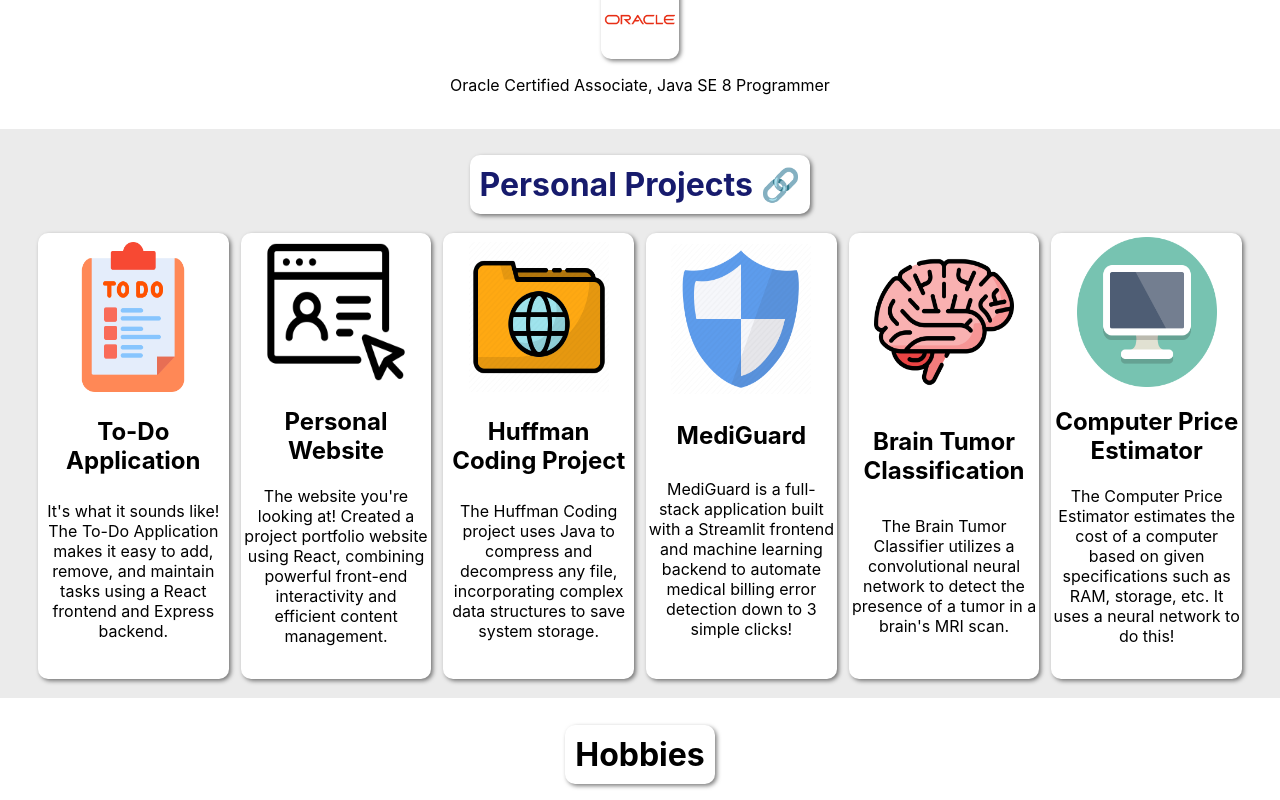
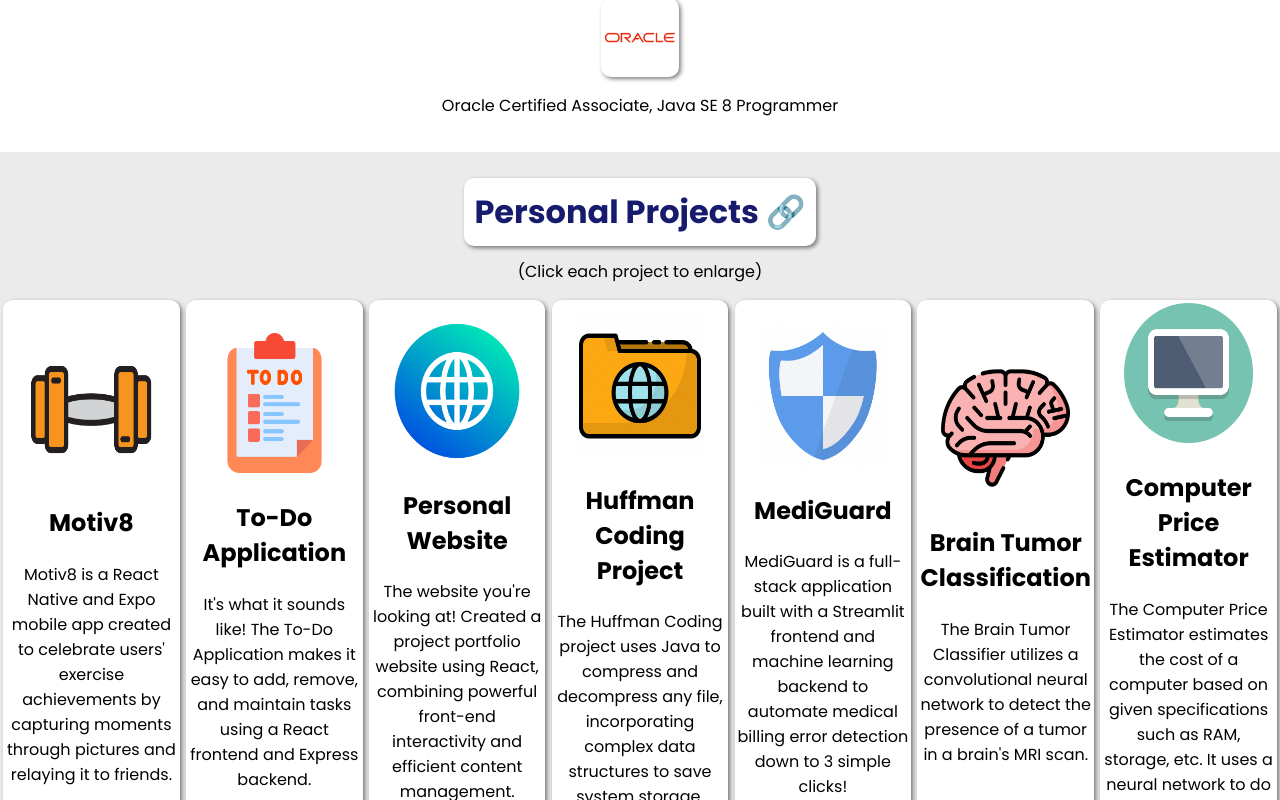
Before and after one commit to yashkukrecha/personalprojects, a React (Create React App) app in the folder personal-web/: page / in a window 1280 px wide. Shown: the part 1220-2020 px from the top of the page. Built offline with nearby package versions, Linux system fonts and the light colour scheme.

Commit message:
updated personal website

```diff
--- a/personal-web/public/index.html
+++ b/personal-web/public/index.html
@@ -15,6 +15,9 @@
       user's mobile device or desktop. See https://developers.google.com/web/fundamentals/web-app-manifest/
     -->
     <link rel="manifest" href="%PUBLIC_URL%/manifest.json" />
+    <link rel="preconnect" href="https://fonts.googleapis.com">
+    <link rel="preconnect" href="https://fonts.gstatic.com" crossorigin>
+    <link href="https://fonts.googleapis.com/css2?family=Poppins:ital,wght@0,100;0,200;0,300;0,400;0,500;0,600;0,700;0,800;0,900;1,100;1,200;1,300;1,400;1,500;1,600;1,700;1,800;1,900&display=swap" rel="stylesheet">
     <!--
       Notice the use of %PUBLIC_URL% in the tags above.
       It will be replaced with the URL of the `public` folder during the build.
--- /dev/null
+++ b/personal-web/src/Components/FullScreenComponent.js
@@ -0,0 +1,41 @@
+import '../Styles/FullScreenComponent.css';
+import '../Styles/App.css';
+import { FontAwesomeIcon } from '@fortawesome/react-fontawesome';
+import { faXmark } from '@fortawesome/free-solid-svg-icons';
+
+export default function FullScreenComponent(props) {
+    const index = props.index;
+    const pro = props.project.toLowerCase();
+
+    const info = [
+        ["React Native", "Expo Go", "Firebase", "JavaScript", "React Navigation", "Expo Camera/Image Integration"],
+        ["React", "Firebase", "Express.js", "JavaScript", "Postman"],
+        ["React", "JavaScript", "Chart.js"],
+        ["Java"],
+        ["Streamlit", "Python", "TensorFlow", "Pandas", "NumPy"],
+        ["Python", "TensorFlow", "Pandas", "NumPy"],
+        ["Python", "TensorFlow", "Pandas", "NumPy"]];
+
+    return (
+        <div className="column-container" id="full-screen">
+            <button className="button" id="close-button" onClick={() => props.setTrigger(false)}>
+                <FontAwesomeIcon icon={faXmark} />
+            </button>
+            <h2 className="titles" id="fullscreen-title"> {props.project} </h2>
+            <div className='row-container' id="icon-tech-container">
+                <img id="fullscreen-icon" alt="project-icon" src={require(`../Icons/${pro}.png`)}></img>
+                <div id="list">
+                    <h4 id="tech">Tech Stack:</h4>
+                    <ul id="software" className="desc">
+                        {info[index].map((item, idx) => (
+                            <li style={{textAlign: 'left'}} key={idx}> {item}</li>
+                        ))}
+                    </ul>
+                </div>
+
+            </div>
+
+            <h4 id="fullscreen-desc" className="desc"> {props.desc} </h4>
+        </div>
+    );
+}
--- a/personal-web/src/Components/IndividualProject.js
+++ b/personal-web/src/Components/IndividualProject.js
@@ -3,8 +3,9 @@ import '../Styles/App.css';
 
 export default function IndividualProject(props) {
     const pro = props.project.toLowerCase();
+
     return (
-        <div className="column-container" id="project-container">
+        <div>
             <img id="project-icon" alt="project-icon" src={require(`../Icons/${pro}.png`)}></img>
             <h2 id="project-title"> {props.project} </h2>
             <h4 className="desc"> {props.desc} </h4>
--- a/personal-web/src/Components/Projects.js
+++ b/personal-web/src/Components/Projects.js
@@ -1,24 +1,43 @@
 import '../Styles/Projects.css';
+import '../Styles/IndividualProject.css';
 import '../Styles/App.css';
 import IndividualProject from './IndividualProject';
+import FullScreenComponent from './FullScreenComponent';
+import {useState, useEffect} from 'react';
 
 export default function Projects() {
 
-    const list = ["To-Do Application", "Personal Website","Huffman Coding Project","MediGuard","Brain Tumor Classification","Computer Price Estimator"];
-    const desc = ["It's what it sounds like! The To-Do Application makes it easy to add, remove, and maintain tasks using a React frontend and Express backend.",
+    const list = ["Motiv8", "To-Do Application", "Personal Website","Huffman Coding Project","MediGuard","Brain Tumor Classification","Computer Price Estimator"];
+    const desc = ["Motiv8 is a React Native and Expo mobile app created to celebrate users' exercise achievements by capturing moments through pictures and relaying it to friends.",
+                "It's what it sounds like! The To-Do Application makes it easy to add, remove, and maintain tasks using a React frontend and Express backend.",
                 "The website you're looking at! Created a project portfolio website using React, combining powerful front-end interactivity and efficient content management.",
                 "The Huffman Coding project uses Java to compress and decompress any file, incorporating complex data structures to save system storage.",
                 "MediGuard is a full-stack application built with a Streamlit frontend and machine learning backend to automate medical billing error detection down to 3 simple clicks!",
                 "The Brain Tumor Classifier utilizes a convolutional neural network to detect the presence of a tumor in a brain's MRI scan.",
                 "The Computer Price Estimator estimates the cost of a computer based on given specifications such as RAM, storage, etc. It uses a neural network to do this!"];
 
+    const [clicked, setClicked] = useState(false);
+    const [index, setIndex] = useState(0);
+    const [screenWidth, setScreenWidth] = useState(window.innerWidth);
+    const handleProjectClick = (index) => {
+        console.log("clicked");
+        setClicked(true);
+        setIndex(index);
+    };
+
     return (
         <div className="column-container" id="grey">
+            {clicked && screenWidth > 600 && (<FullScreenComponent setTrigger={setClicked} project={list[index]} desc={desc[index]} index={index}/>)}
             <h2 className="titles">
                 <a className="tags" href="https://github.com/yashkukrecha/personalprojects" target="_blank"> Personal Projects 🔗 </a>
             </h2>
+            <h4 id="click"> (Click each project to enlarge) </h4>
             <div className="row-container" id="projects">
-                {list.map((project, index) => (<IndividualProject project={project} desc={desc[index]} />))}
+                {list.map((project, index) => (
+                    <div id="project-container" className="column-container" onClick={() => handleProjectClick(index)}>
+                        <IndividualProject project={project} desc={desc[index]}/>
+                    </div>
+                ))}
             </div>
         </div>
     )
--- a/personal-web/src/Components/Skills.js
+++ b/personal-web/src/Components/Skills.js
@@ -6,11 +6,11 @@ import BarChart from "./BarChart";
 export default function Skills() {
 
     const data = {
-        labels: ["Java", "Python", "React", "JavaScript", "HTML", "CSS", "Express", "React Native", "C", "SQL"],
+        labels: ["Java", "Python", "React", "JavaScript", "HTML", "CSS", "Express", "React Native", "C", "Assembly", "SQL"],
         datasets: [
             {
               label: 'Months of Experience',
-              data: [30, 17, 6, 6, 6, 6, 5, 3, 3, 1],
+              data: [31, 18, 10, 10, 10, 10, 6, 4, 4, 2, 1],
               backgroundColor: "#BF5700",
             },
         ],
--- a/personal-web/src/Styles/App.css
+++ b/personal-web/src/Styles/App.css
@@ -1,5 +1,6 @@
 * {
   text-align: center;
+  font-family: 'Poppins';
 }
 
 .column-container {
--- /dev/null
+++ b/personal-web/src/Styles/FullScreenComponent.css
@@ -0,0 +1,76 @@
+#full-screen {
+    position: fixed;
+    top: 3%;
+    left: 20%;
+    width: 60%;
+    height: 90%;
+    background-color: rgb(245, 245, 245);
+    z-index: 1;
+    border-radius: 10px;
+    box-shadow: 4px 8px 20px rgba(0, 0, 0, 0.5);
+    justify-content: flex-start;
+    transition: opacity .5s;
+}
+
+#full-screen--invisible {
+  opacity: 0;
+  pointer-events: none; /* Makes the modal unclickable */
+}
+
+#full-screen--visible {
+   opacity: 1; /* Modal is visible */
+   pointer-events: initial; /* Modal is clickable */
+}
+
+#fullscreen-title {
+    margin-top: 10%;
+    font-size: 48px;
+    transition: color 0.4s ease;
+}
+
+#fullscreen-title:hover {
+    color: #BF5700;
+}
+
+#close-button {
+    position: absolute;
+    top: 1%;
+    right: 1%;
+}
+
+#fullscreen-icon {
+    margin-top: 2%;
+    width: 50%;
+    height: 140px;
+    padding: 0px;
+    margin-top: 2%;
+    margin-bottom: 2%;
+}
+
+#fullscreen-desc {
+    margin-left: 3%;
+    margin-right: 3%;
+    font-size: 20px;
+}
+
+#icon-tech-container {
+    margin-top: 2%;
+    gap: 10%;
+}
+
+#list {
+    box-shadow: 2px 2px 4px rgba(0, 0, 0, 0.5);
+    background-color: white;
+    border-radius: 10px;
+    padding-right: 10%;
+}
+
+#tech {
+    margin-bottom: 0;
+    text-align: center;
+}
+
+#software {
+    margin-top: 1%;
+    text-align: left;
+}
--- a/personal-web/src/Styles/IndividualProject.css
+++ b/personal-web/src/Styles/IndividualProject.css
@@ -3,10 +3,11 @@
     border-radius: 10px;
     box-shadow: 2px 2px 4px rgba(0, 0, 0, 0.5);
     background-color: white;
-    width: 20%;
+    width: 25%;
     padding-left: 2px;
     padding-right: 2px;
-    margin: 0.5%;
+    margin: 0.25%;
+    cursor: pointer;
 }
 
 #project-title{
@@ -17,7 +18,7 @@
 #project-icon {
     margin-top: 2%;
     width: 75%;
-    height: 150px;
+    height: 140px;
     padding: 0px;
 }
 
--- a/personal-web/src/Styles/Projects.css
+++ b/personal-web/src/Styles/Projects.css
@@ -1,6 +1,13 @@
 #projects {
     align-items: stretch;
-    width: 95%;
+    width: 100%;
+    flex-wrap: 'wrap';
+}
+
+#click {
+    margin: 0;
+    margin-bottom: 1%;
+    font-weight: normal;
 }
 
 @media only screen and (max-width: 600px) {
@@ -11,4 +18,8 @@
         justify-content: center;
         width: 95%;
     }
+
+    #click {
+        height: 0;
+    }
 }
```
Also changed, not shown: personal-web/src/Icons/motiv8.png (added), personal-web/src/Icons/personal website.png.
